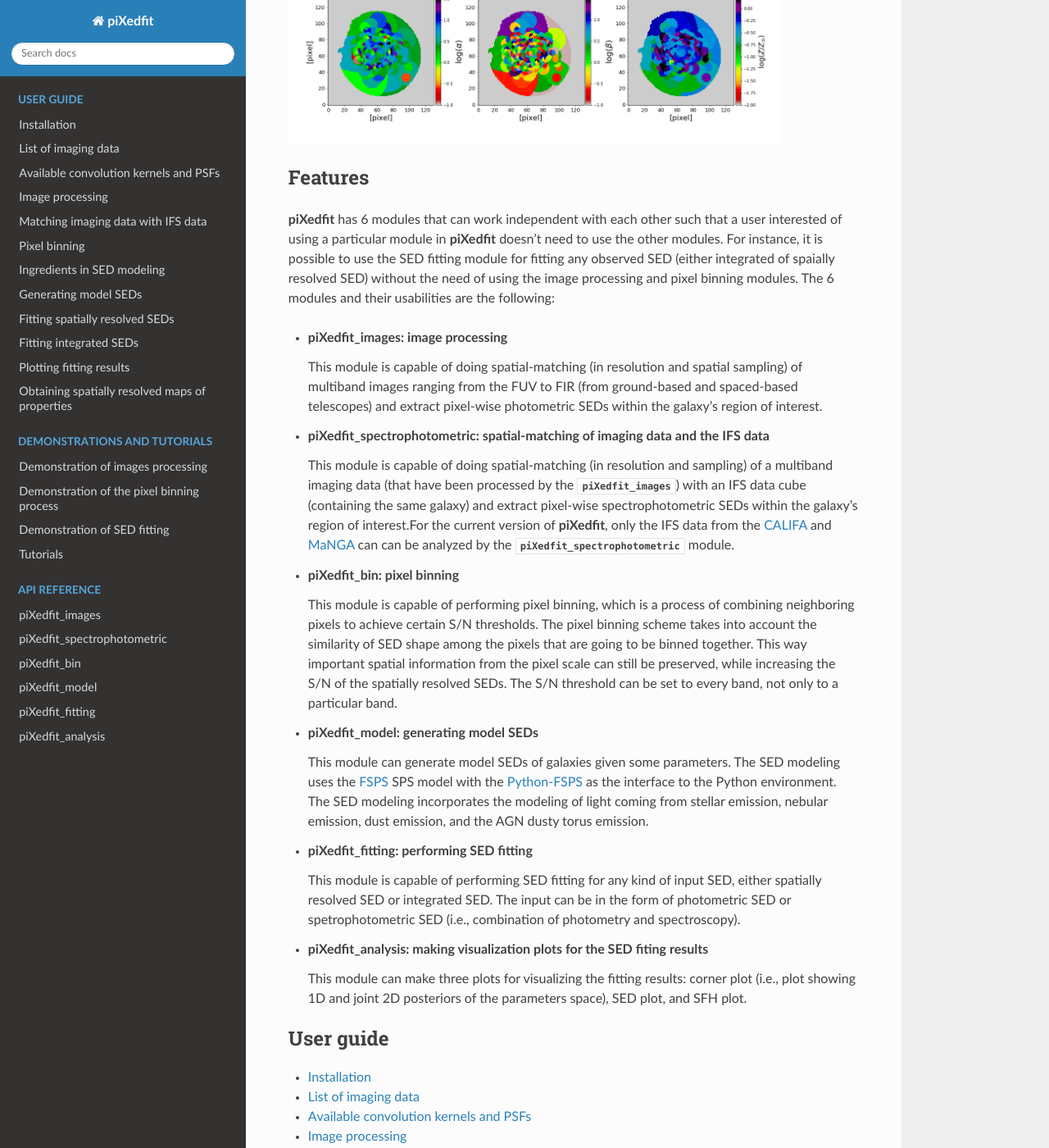
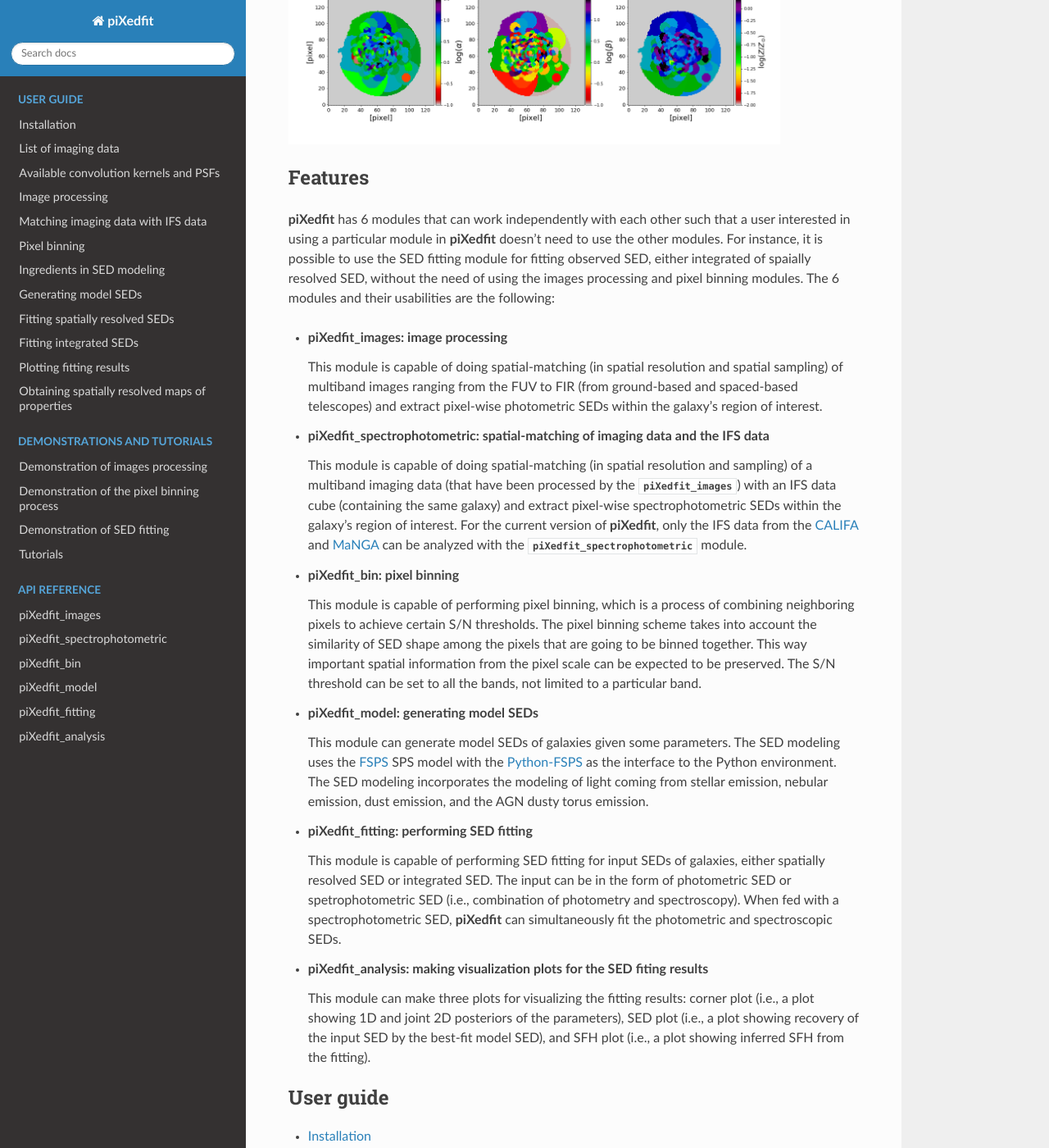
Before and after one commit to aabdurrouf/piXedfit, a Sphinx documentation site: the page built from docs/source/index.rst, in a window 1280 px wide and 1400 px high, scrolled down 1622 px. Shown: the whole window at 82% size. Built offline with Sphinx 7.4.7 and the Read the Docs theme 2.0.0, drawn with Linux system fonts in a browser that asks for light colours; some of the changed text lies outside the part shown.

Commit message:
Update index.rst

```diff
--- a/docs/source/index.rst
+++ b/docs/source/index.rst
@@ -1,13 +1,12 @@
 piXedfit
 ========
-**piXedfit** is a Python package that provides a complete set of tools for analyzing spatially resolved properties of galaxies using
-imaging data or a combination of imaging data and the integral field spectroscopy (IFS) data. **piXedfit** has six modules which can
-handle all tasks in the analysis of spatially resolved SEDs of a galaxy, including images processing, a spatial-matching between reduced
-broad-band images with an IFS data cube, pixel binning, performing SED fitting, and making visualization plots for the SED fitting result.
+**piXedfit** is a Python package that provides a self-contained set of tools for analyzing spatially resolved properties of galaxies using
+imaging data or a combination of imaging data and the integral field spectroscopy (IFS) data. **piXedfit** has six modules that can
+handle all tasks in the analysis of spatially resolved SEDs of a galaxy, including images processing, a spatial-matching (in spatial resolution and sampling) between broad-band images and IFS data cube, pixel binning, performing SED fitting, and making visualization plots for the SED fitting results.
 **piXedfit** is a versatile tool that has been equipped with the multiprocessing module (namely message passing interface or MPI) for
-efficient analysis of the datasets of a large number of galaxies. Detailed description on **piXedfit** and its performance is presented in **Abdurro'uf et al. (2020, submitted)**.
+efficient analysis of the datasets of a large number of galaxies. Detailed description of **piXedfit** and its performance is presented in **Abdurro'uf et al. (2020, submitted)**.
 
-While this website is still under construction, people interested in knowing how **piXedfit** works can see some demonstrations from folder examples on the `GitHub page <https://github.com/aabdurrouf/piXedfit>`_ or the animations of `pixel binning <https://github.com/aabdurrouf/piXedfit/blob/main/docs/source/demos_pixel_binning.rst>`_ and `SED fitting <https://github.com/aabdurrouf/piXedfit/blob/main/docs/source/demos_sed_fitting.rst>`_.
+While this website is still under construction, people interested in knowing how **piXedfit** works can see some demonstrations from a folder examples on the `GitHub page <https://github.com/aabdurrouf/piXedfit>`_. Some animations can also be seen from: `images processing <https://github.com/aabdurrouf/piXedfit/blob/main/docs/source/demos_img_pros.rst>`_, `pixel binning <https://github.com/aabdurrouf/piXedfit/blob/main/docs/source/demos_pixel_binning.rst>`_ and `SED fitting <https://github.com/aabdurrouf/piXedfit/blob/main/docs/source/demos_sed_fitting.rst>`_.
 
 .. image:: 3Dcube_specphoto.png
 .. image:: demo_pixedfit_ngc309_new_edit.svg
@@ -16,29 +15,29 @@
 
 Features
 --------
-**piXedfit** has 6 modules that can work independent with each other such that a user interested of using a particular module in **piXedfit**
-doesn't need to use the other modules. For instance, it is possible to use the SED fitting module for fitting any observed SED (either integrated
-of spaially resolved SED) without the need of using the image processing and pixel binning modules. The 6 modules and their usabilities are the following:
+**piXedfit** has 6 modules that can work independently with each other such that a user interested in using a particular module in **piXedfit**
+doesn't need to use the other modules. For instance, it is possible to use the SED fitting module for fitting observed SED, either integrated
+of spaially resolved SED, without the need of using the images processing and pixel binning modules. The 6 modules and their usabilities are the following:
 
 *  **piXedfit_images: image processing**
 
-   This module is capable of doing spatial-matching (in resolution and spatial sampling) of multiband images ranging from the FUV to FIR
+   This module is capable of doing spatial-matching (in spatial resolution and spatial sampling) of multiband images ranging from the FUV to FIR
    (from ground-based and spaced-based telescopes) and extract pixel-wise photometric SEDs within the galaxy's region of interest.
 
 *  **piXedfit_spectrophotometric: spatial-matching of imaging data and the IFS data**
 
-   This module is capable of doing spatial-matching (in resolution and sampling) of a multiband imaging data
+   This module is capable of doing spatial-matching (in spatial resolution and sampling) of a multiband imaging data
    (that have been processed by the :mod:`piXedfit_images`) with an IFS data cube (containing the same galaxy) and extract pixel-wise
-   spectrophotometric SEDs within the galaxy's region of interest.For the current version of **piXedfit**, only the IFS data from
-   the `CALIFA <https://califa.caha.es/>`_ and `MaNGA <https://www.sdss.org/surveys/manga/>`_ can can be analyzed by the
+   spectrophotometric SEDs within the galaxy's region of interest. For the current version of **piXedfit**, only the IFS data from
+   the `CALIFA <https://califa.caha.es/>`_ and `MaNGA <https://www.sdss.org/surveys/manga/>`_ can be analyzed with the
    :mod:`piXedfit_spectrophotometric` module.
 
 *  **piXedfit_bin: pixel binning**
 
    This module is capable of performing pixel binning, which is a process of combining neighboring pixels to achieve certain S/N thresholds.
    The pixel binning scheme takes into account the similarity of SED shape among the pixels that are going to be binned together. This way
-   important spatial information from the pixel scale can still be preserved, while increasing the S/N of the spatially resolved SEDs.
-   The S/N threshold can be set to every band, not only to a particular band.
+   important spatial information from the pixel scale can be expected to be preserved.
+   The S/N threshold can be set to all the bands, not limited to a particular band.
 
 *  **piXedfit_model: generating model SEDs**
 
@@ -48,12 +47,13 @@
 
 *  **piXedfit_fitting: performing SED fitting**
 
-   This module is capable of performing SED fitting for any kind of input SED, either spatially resolved SED or integrated SED. The input can be
-   in the form of photometric SED or spetrophotometric SED (i.e., combination of photometry and spectroscopy).
+   This module is capable of performing SED fitting for input SEDs of galaxies, either spatially resolved SED or integrated SED. The input can be
+   in the form of photometric SED or spetrophotometric SED (i.e., combination of photometry and spectroscopy). When fed with a spectrophotometric SED,
+   **piXedfit** can simultaneously fit the photometric and spectroscopic SEDs.
 
 *  **piXedfit_analysis: making visualization plots for the SED fiting results**
 
-   This module can make three plots for visualizing the fitting results: corner plot (i.e., plot showing 1D and joint 2D posteriors of the parameters space), SED plot, and SFH plot.
+   This module can make three plots for visualizing the fitting results: corner plot (i.e., a plot showing 1D and joint 2D posteriors of the parameters), SED plot (i.e., a plot showing recovery of the input SED by the best-fit model SED), and SFH plot (i.e., a plot showing inferred SFH from the fitting).
 
 
 .. toctree::
```
Also changed, not shown: other parts of docs/source/index.rst (+1 -1 lines).
